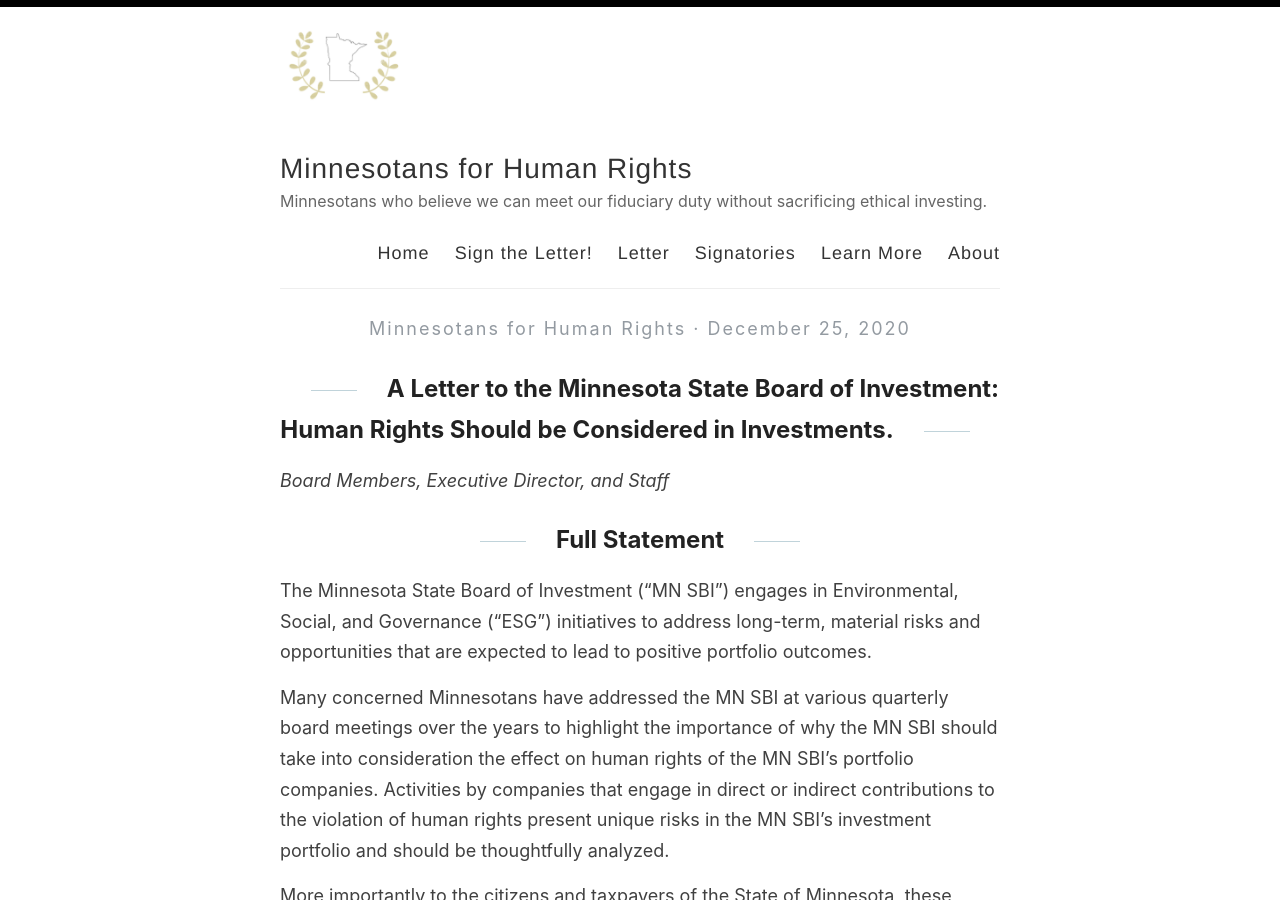
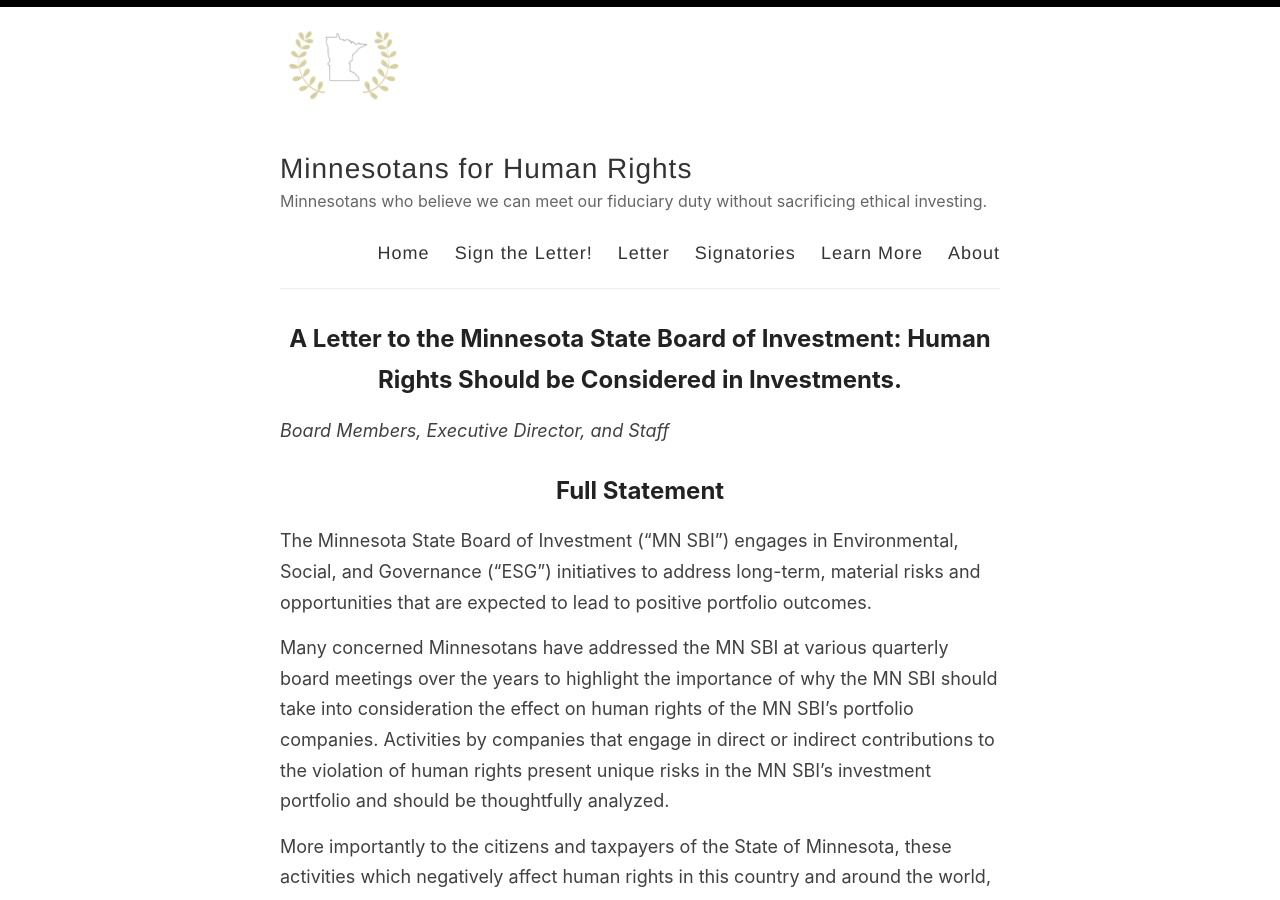
Before and after one commit to adamrahim/adamrahim.github.io, a Jekyll site: the page built from _posts/2020-12-25-letter.md, in a window 1280 px wide and 900 px high. Built offline with Jekyll 4.4.1, drawn with Linux system fonts in a browser that asks for light colours; our own code applies the rules of GitHub Pages for plain Markdown files; some of the changed lines change nothing that is shown; some of the changed text lies outside the part shown.

Commit message:
Update 2020-12-25-letter.md

```diff
--- a/_posts/2020-12-25-letter.md
+++ b/_posts/2020-12-25-letter.md
@@ -1,6 +1,6 @@
 ---
 layout: page
-title: ""A Letter to the Minnesota State Board of Investment: Human Rights Should be Considered in Investments.""
+title: ""
 permalink: /letter/
 ---
 ## A Letter to the Minnesota State Board of Investment: Human Rights Should be Considered in Investments.
```
